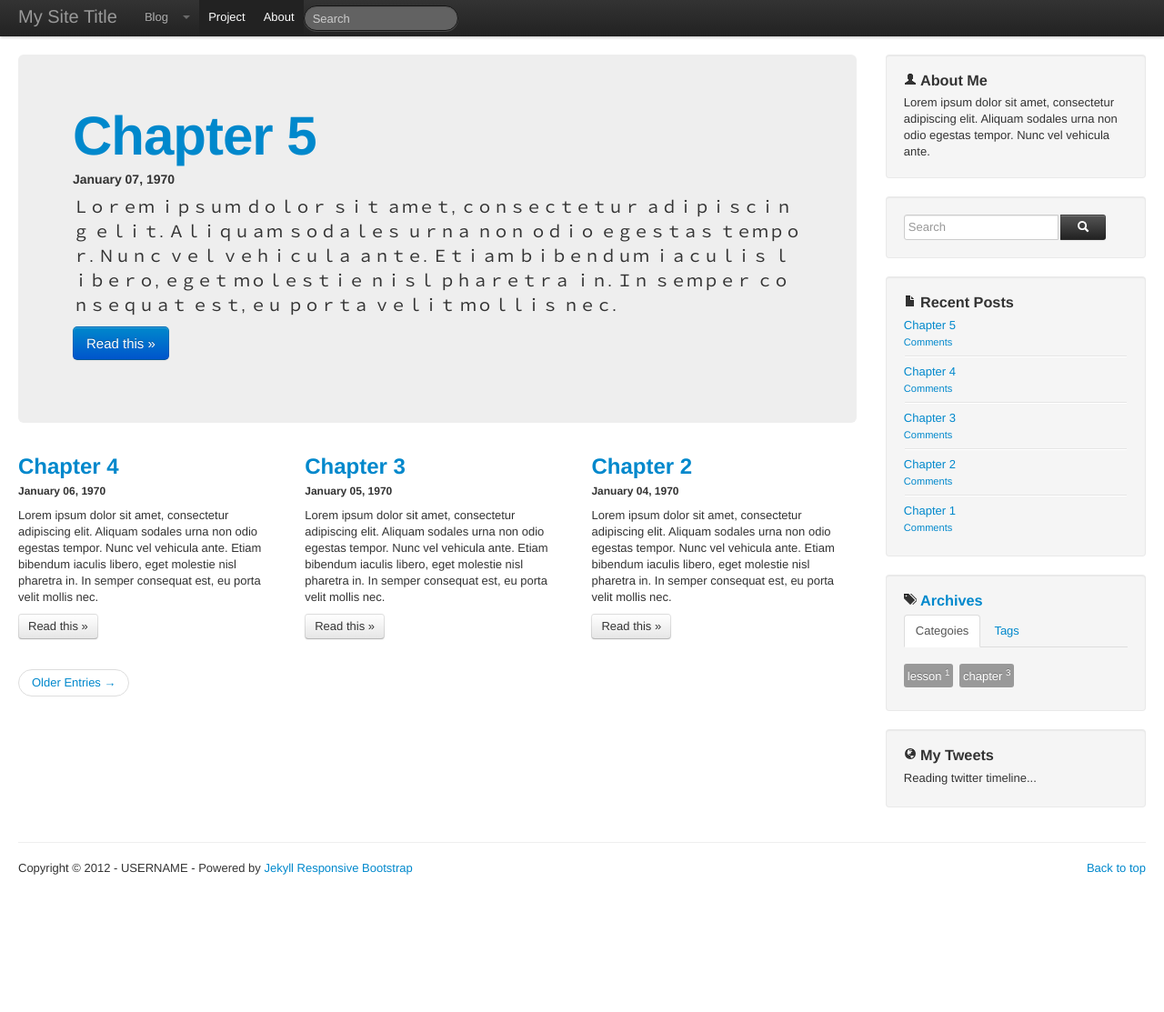
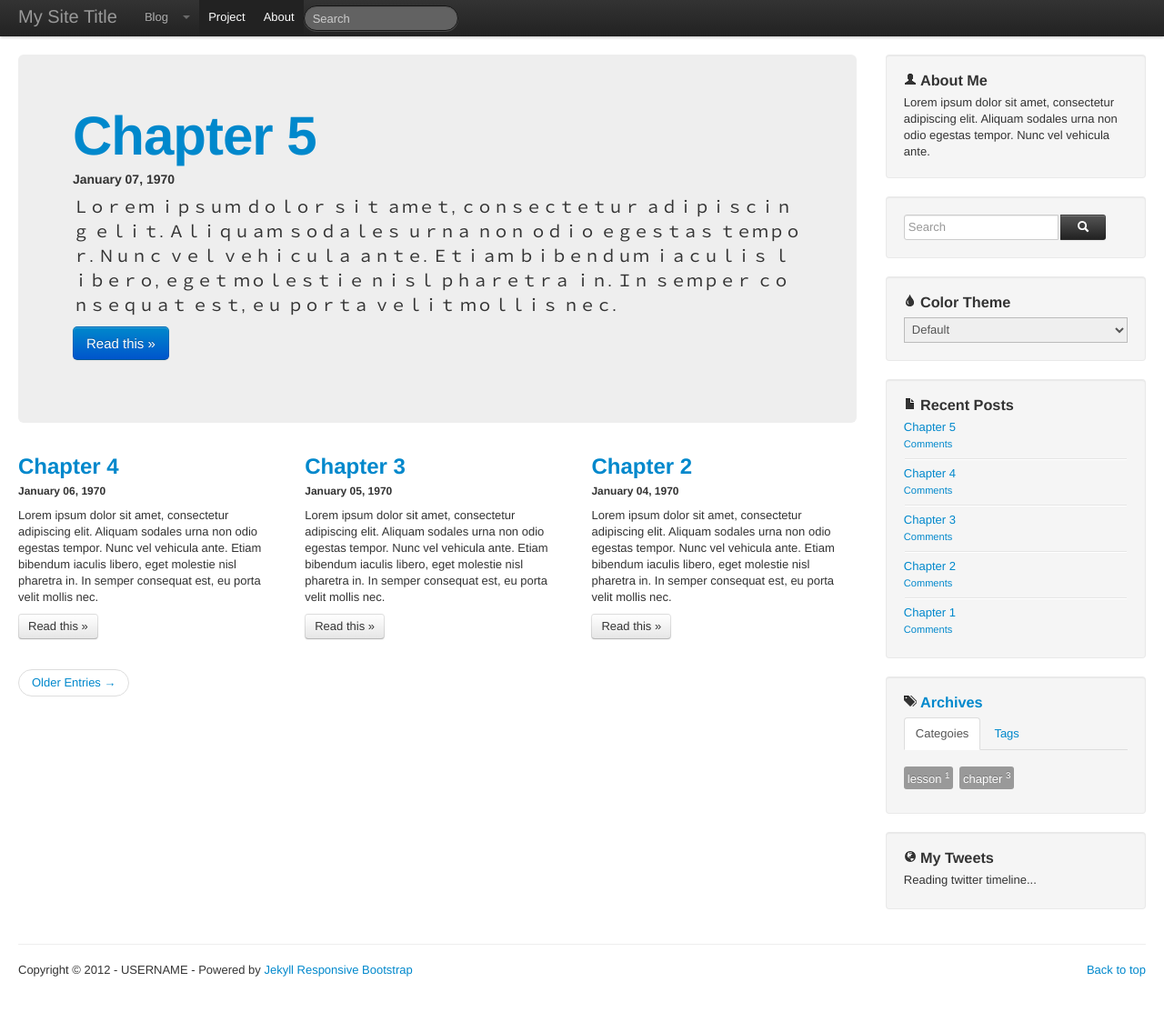
Before and after one commit to tokkonopapa/jekyll-experiment, a Jekyll site: the page built from index.html, in a window 1280 px wide and 1125 px high. Shown: the top 1113 px of the window at 91% size. Built offline with Jekyll 4.4.1, drawn with Linux system fonts in a browser that asks for light colours; nearby versions of some CDN libraries; Markdown is read by kramdown in place of the engine named in the settings; the list of posts is cut into pages by our own code.

Commit message:
test for android

```diff
--- a/_config.yml
+++ b/_config.yml
@@ -50,7 +50,7 @@ navbar_list:
 asides:
     about: true
     search: true
-    themes: false
+    themes: true
     recent_posts: true
     archive_tabs: true
     tweets: true
```
